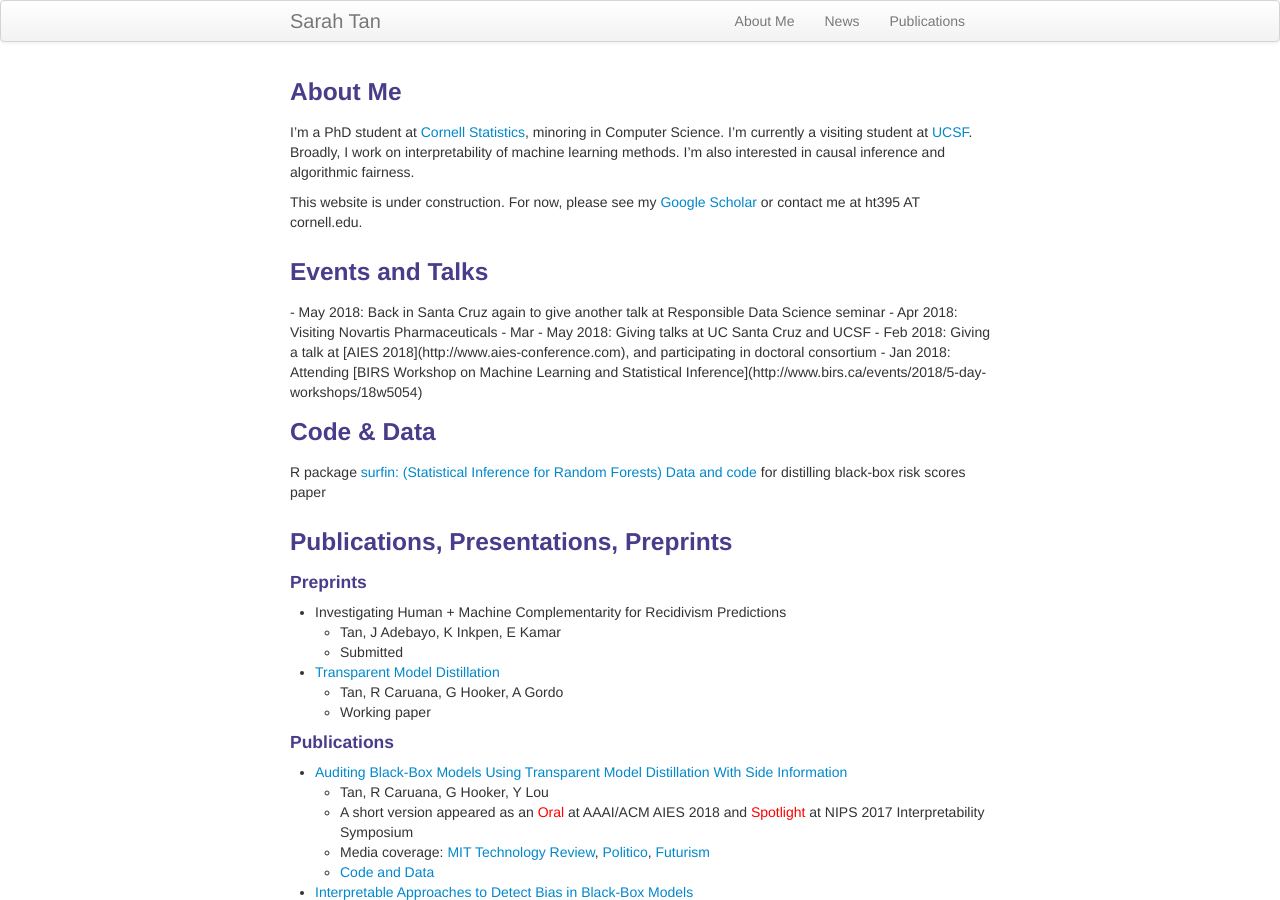
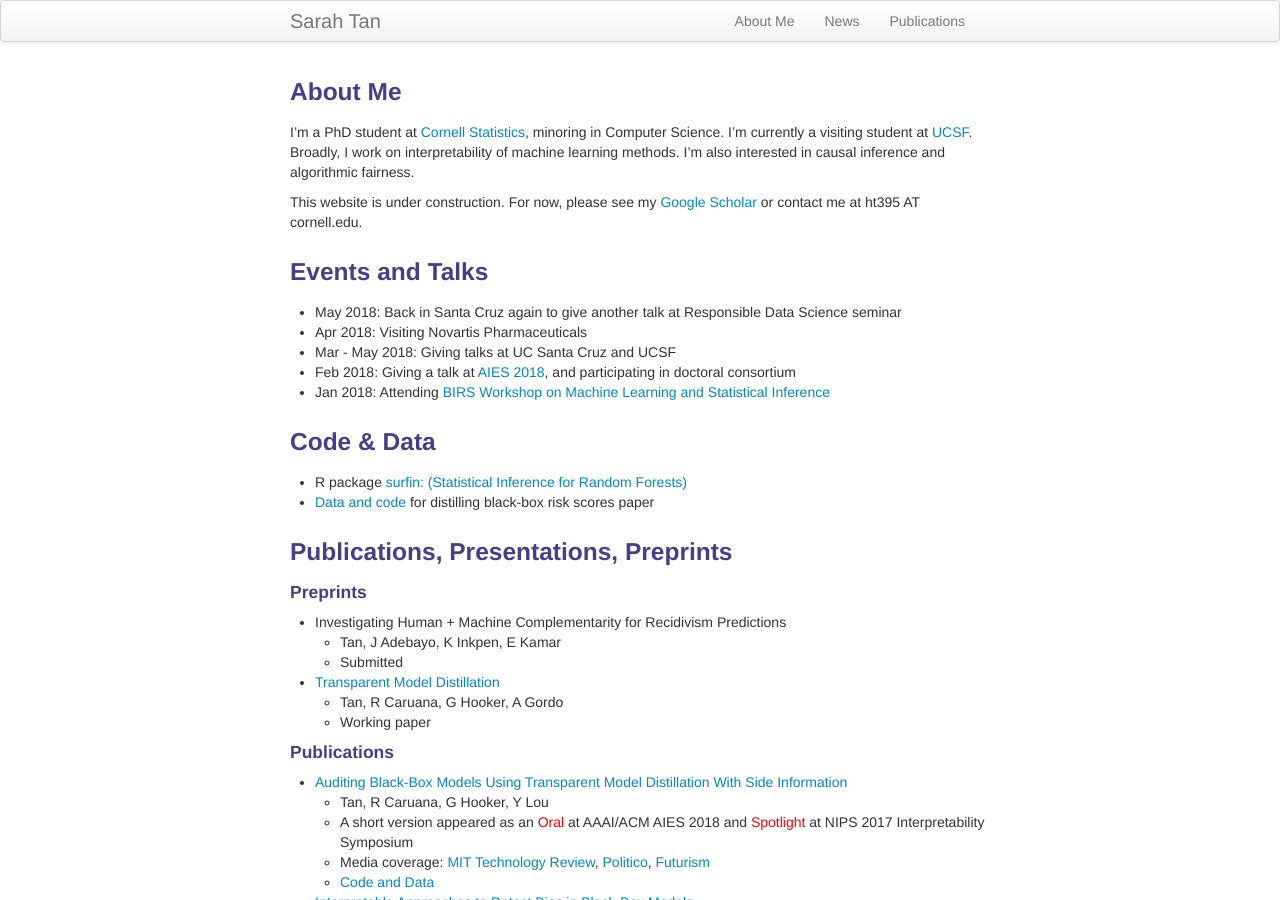
Before and after one commit to shftan/shftan.github.io, a Jekyll site: the page built from index.md, in a window 1280 px wide and 900 px high. Built offline with Jekyll 4.4.1, drawn with Linux system fonts in a browser that asks for light colours.

Commit message:
Update index.md

```diff
--- a/index.md
+++ b/index.md
@@ -12,17 +12,17 @@ I'm a PhD student at [Cornell Statistics](https://stat.cornell.edu/), minoring i
 This website is under construction. For now, please see my <a href="https://scholar.google.com/citations?user=_tSKmPYAAAAJ&hl=en">Google Scholar</a> or contact me at ht395 AT cornell.edu.
 
 <div class="row-fluid" id="news"><h3>Events and Talks</h3>
+</div>
 - May 2018: Back in Santa Cruz again to give another talk at Responsible Data Science seminar
 - Apr 2018: Visiting Novartis Pharmaceuticals
 - Mar - May 2018: Giving talks at UC Santa Cruz and UCSF
 - Feb 2018: Giving a talk at [AIES 2018](http://www.aies-conference.com), and participating in doctoral consortium
 - Jan 2018: Attending [BIRS Workshop on Machine Learning and Statistical Inference](http://www.birs.ca/events/2018/5-day-workshops/18w5054)
-</div>
 
 <div class="row-fluid" id="code"><h3>Code & Data</h3>
 </div>
-R package [surfin: (Statistical Inference for Random Forests)](http://shftan.github.io/surfin/)
-[Data and code](https://github.com/shftan/auditblackbox) for distilling black-box risk scores paper
+- R package [surfin: (Statistical Inference for Random Forests)](http://shftan.github.io/surfin/)
+- [Data and code](https://github.com/shftan/auditblackbox) for distilling black-box risk scores paper
 
 <div class="row-fluid" id="publications"><h3>Publications, Presentations, Preprints</h3>
 <h4>Preprints</h4>
```
